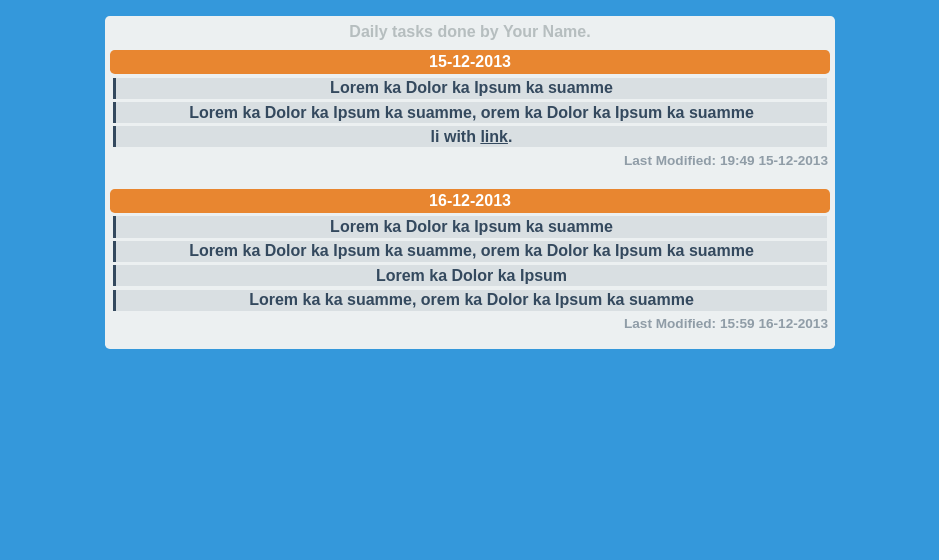
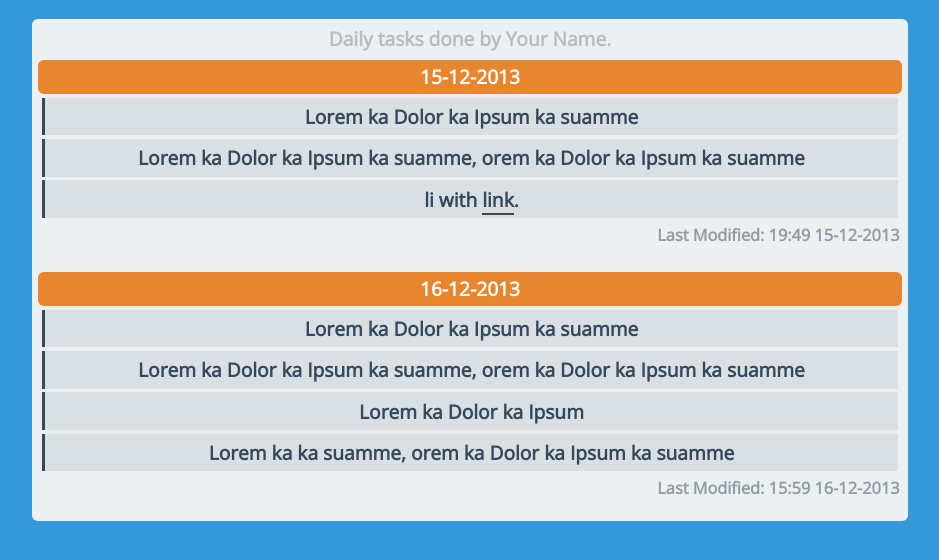
Before and after one commit to krman009/daily-tasks, a plain HTML site: page index.html in a window 1280 px wide. Shown: the whole page, without its empty margins (170-1109 px from the left). Drawn offline with nearby package versions, Linux system fonts and the light colour scheme.

Commit message:
Better look
Removed style.scss because looks like not needed.

```diff
--- a/style.css
+++ b/style.css
@@ -1,5 +1,8 @@
+@import url(http://fonts.googleapis.com/css?family=Open+Sans);
+
 body {
   background: #3498db;
+  font-family: 'Open sans', sans-serif;
   margin: 0;
   padding: 0;
 }
@@ -7,7 +10,7 @@ body {
 .data {
   background: #ecf0f1;
   color: #34495e;
-  font: bold 1em Arial, sans-serif;
+  font: bold 1.2em 'Open sans', sans-serif;
   margin: 1em auto;
   max-width: 45em;
   padding: 0.3em;
@@ -19,7 +22,6 @@ body {
 .data .title {
   color: rgba(127, 140, 141, 0.5);
   margin-bottom: -0.3em;
-  padding: 0.15em;
   text-align: center;
   -webkit-border-radius: 0.3em;
   -moz-border-radius: 0.3em;
@@ -27,7 +29,9 @@ body {
 }
 
 .data a {
+  border-bottom: 0.15em solid;
   color: inherit;
+  text-decoration: none;
 }
 
 .day {
@@ -63,7 +67,7 @@ body {
   background: rgba(52, 73, 94, 0.1);
   border-left: 0.2em solid;
   margin: 0.2em;
-  padding: 0.1em;
+  padding: 0.27em;
 }
 
 @media all and (max-width: 30em) {
--- a/style.scss
+++ /dev/null
@@ -1,89 +0,0 @@
-$km-color-1: #3498db;
-$km-color-2: #ecf0f1;
-$km-color-3: #34495e;
-$km-color-4: #e88630;
-$km-color-5: #fff;
-$km-color-6: #999;
-$km-color-7: #7f8c8d;
-
-
-body {
-  background: $km-color-1;
-  margin: 0;
-  padding: 0;
-}
-
-.data {
-  background: $km-color-2;
-  color: $km-color-3;
-  font: bold 1em Arial, sans-serif;
-  margin: 1em auto;
-  max-width: 45em;
-  padding: 0.3em;
-
-  a {
-    color: inherit;
-  }
-
-
-  .title {
-    color: rgba($km-color-7,0.5);
-    margin-bottom: -0.3em;
-    padding: 0.15em;
-    text-align: center;
-
-    //include section
-
-    @include border-radius(0.3em)
-  }
-
-  //include Section...
-
-  @include border-radius(0.3em);
-
-}
-
-.day {
-  margin: 0.2em 0;
-  padding: 0.5em 0;
-}
-
-
-.date {
-  background: $km-color-4;
-  color: $km-color-5;
-  padding: 0.2em;
-  text-align: center;
-
-  //include Section...
-
-  @include border-radius(0.3em);
-}
-
-.last-edit {
-  color: rgba($km-color-3, 0.5);
-  font-size: 0.85em;
-  padding: 0.15em;
-  text-align: right;
-}
-
-.day ul {
-  padding: 0;
-  margin: 0;
-  list-style: none;
-  text-align: center;
-
-  li {
-    background: rgba($km-color-3, 0.1);
-    border-left: 0.2em solid;
-    margin: 0.2em;
-    padding: 0.1em;
-  }
-}
-
-
-@media all and (max-width: 30em) {
-  body {
-    font-size: 0.9em;
-  }
-}
```
